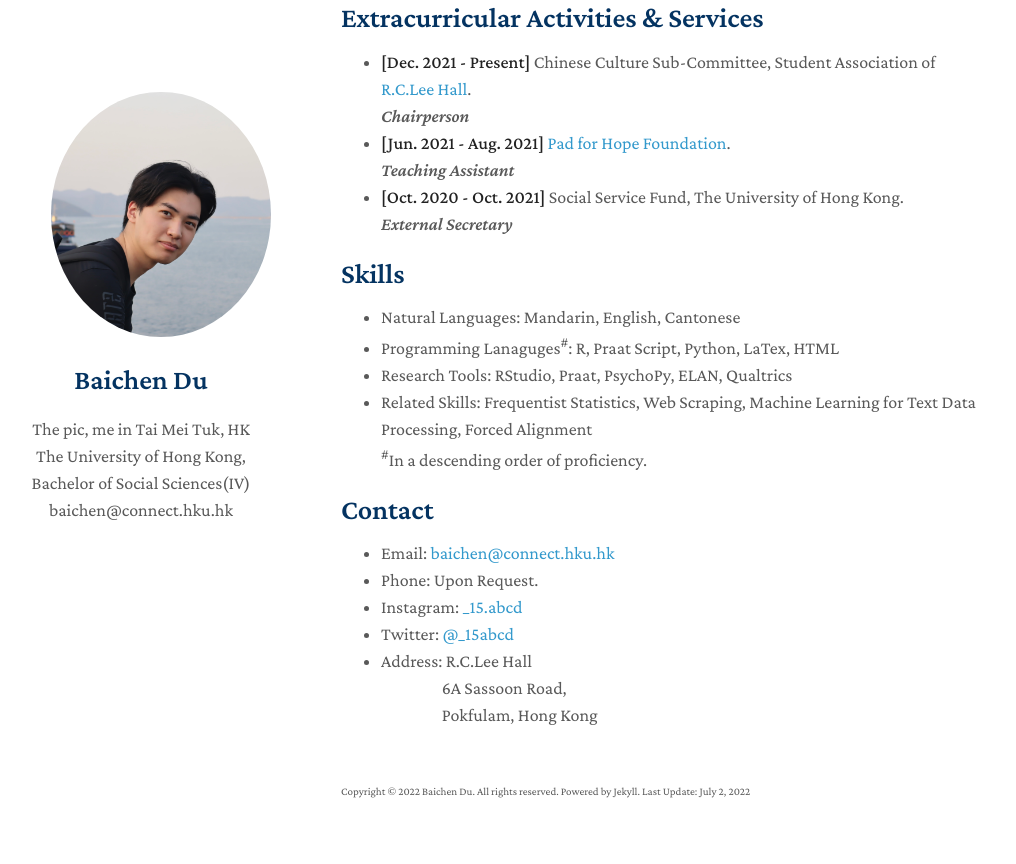
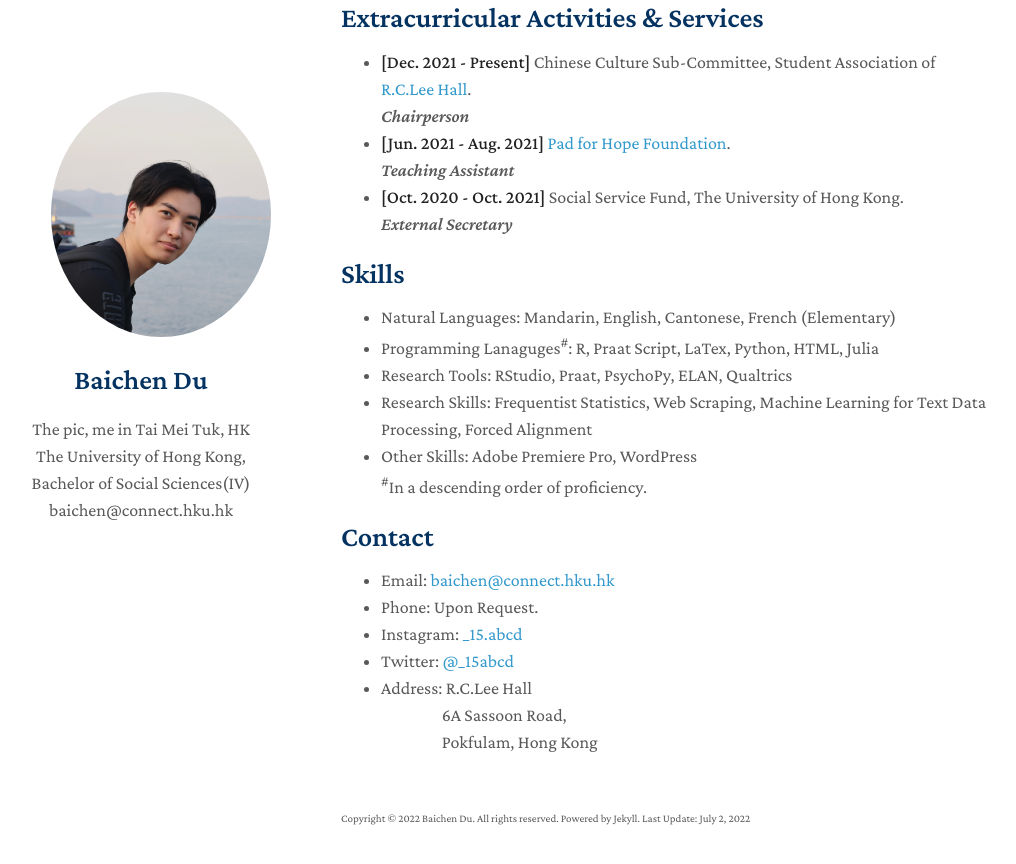
Before and after one commit to AlbertBaichenDu/AlbertBaichenDu.github.io, a Jekyll site: the page built from index.md, in a window 1280 px wide and 900 px high, scrolled down 2422 px. Shown: the top 864 px of the window, without its empty margins (129-1145 px from the left). Built offline with Jekyll 4.4.1, drawn with Linux system fonts in a browser that asks for light colours; nearby versions of some CDN libraries; a style sheet for code colours, icons or effects is not loaded; our own code applies the rules of GitHub Pages for plain Markdown files.

Commit message:
Update index.md

```diff
--- a/index.md
+++ b/index.md
@@ -119,10 +119,11 @@ layout: homepage
 
 ## Skills
 
-- Natural Languages: Mandarin, English, Cantonese
-- Programming Lanaguges<sup>#</sup>: R, Praat Script, Python, LaTex, HTML
+- Natural Languages: Mandarin, English, Cantonese, French (Elementary)
+- Programming Lanaguges<sup>#</sup>: R, Praat Script, LaTex, Python, HTML, Julia
 - Research Tools: RStudio, Praat, PsychoPy, ELAN, Qualtrics
-- Related Skills: Frequentist Statistics, Web Scraping, Machine Learning for Text Data Processing, Forced Alignment
+- Research Skills: Frequentist Statistics, Web Scraping, Machine Learning for Text Data Processing, Forced Alignment
+- Other Skills: Adobe Premiere Pro, WordPress
   <br>
 <sup>#</sup>In a descending order of proficiency.
 
```
